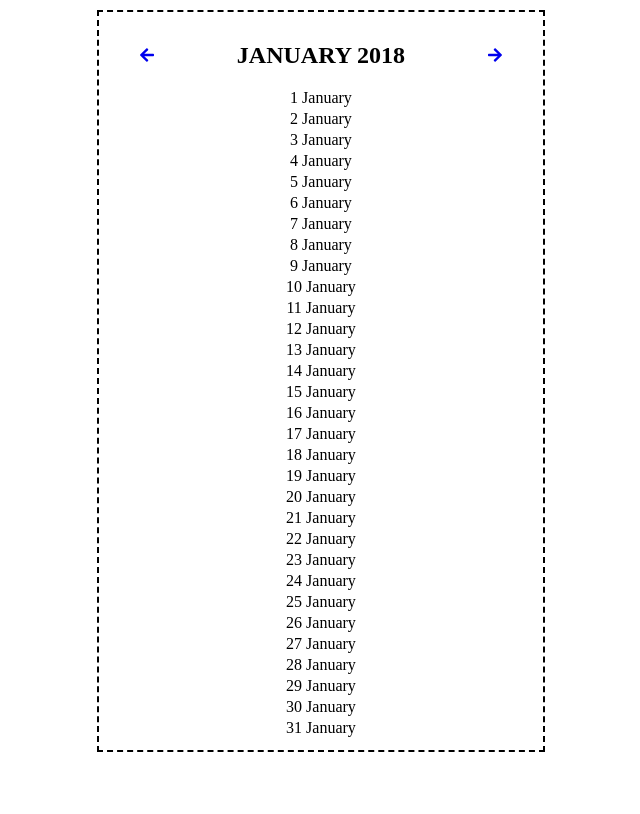
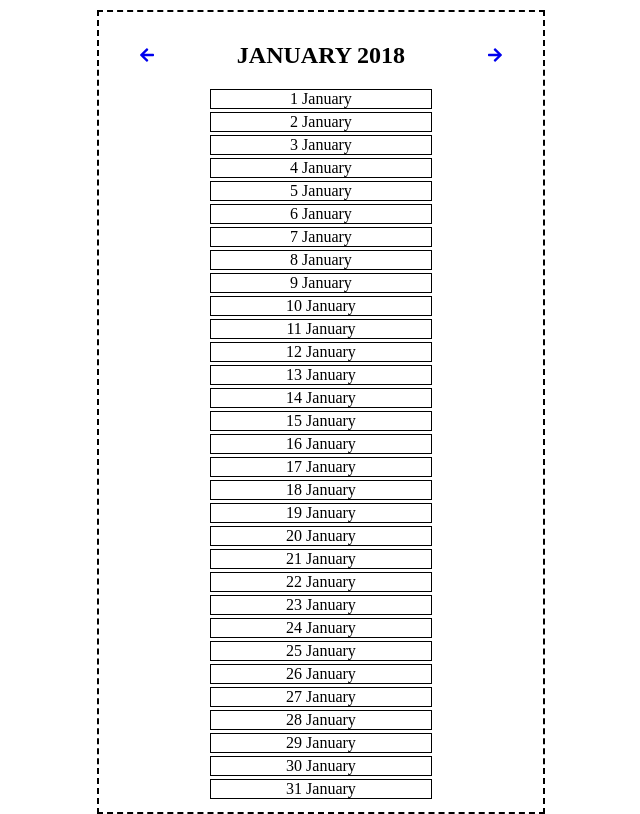
Before and after one commit to GianMX/ajax-ex-calendar, a plain HTML site: page index.html in a window 1280 px wide. Shown: the whole page, without its empty margins (319-959 px from the left). Drawn offline with nearby package versions, Linux system fonts and the light colour scheme; no server answers.

Commit message:
conclusione + miglioramento grafico

```diff
--- a/css/style.css
+++ b/css/style.css
@@ -31,6 +31,9 @@
 .days-list li {
   list-style: none;
   margin-bottom: 3px;
+  border: 1px solid black;
+  width: 50%;
+  cursor: pointer;
 }
 .current-month {
   text-transform: uppercase;
```
